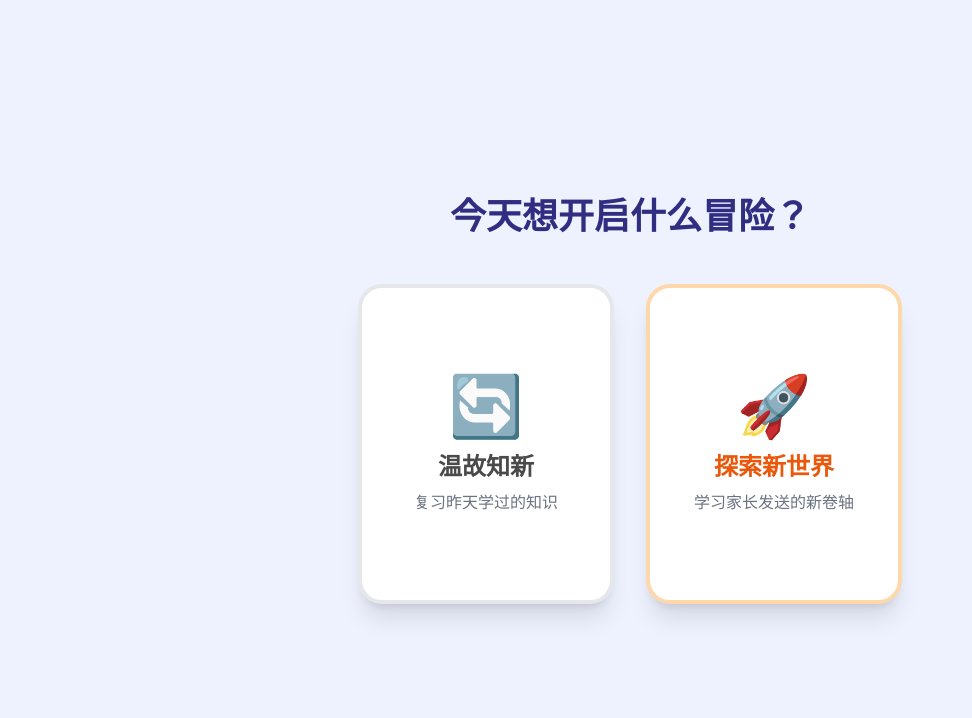
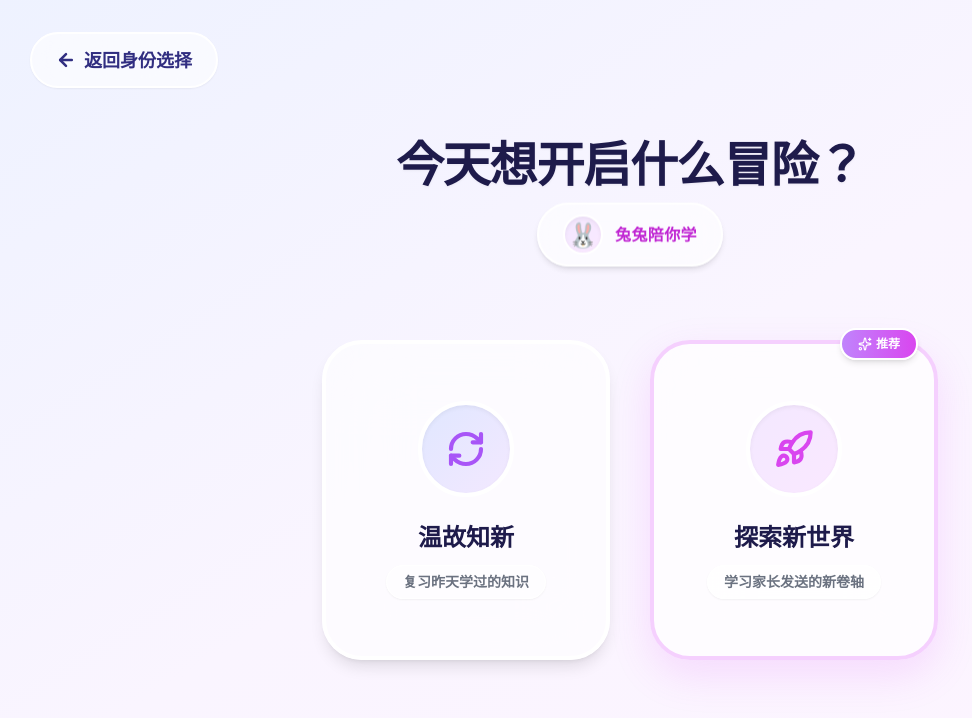
Before and after one commit to MCMR-JIM/KnowBud, a React (Vite) app in the folder looptutor-frontend/: page /select in a window 1280 px wide. Shown: the top 718 px of the page, without its empty margins (10-982 px from the left). Built offline with nearby package versions, Linux system fonts and the light colour scheme; no server answers.

Commit message:
feat(mode): 统一身份选择页面 UI风格

```diff
--- a/looptutor-frontend/src/pages/ModeSelect.tsx
+++ b/looptutor-frontend/src/pages/ModeSelect.tsx
@@ -1,30 +1,70 @@
 import { useNavigate } from 'react-router-dom';
+import { ArrowLeft, RefreshCw, Rocket, Sparkles } from 'lucide-react';
 
 export default function ModeSelect() {
   const navigate = useNavigate();
 
   return (
-    <div className="w-screen h-screen bg-indigo-50 flex flex-col items-center justify-center p-8">
-      <h1 className="text-4xl font-bold text-indigo-900 mb-12">今天想开启什么冒险？</h1>
+    // 🌟 全局背景：1:1 复刻学习界面的极淡紫渐变
+    <div className="w-screen h-screen overflow-hidden bg-gradient-to-br from-indigo-50 via-purple-50 to-fuchsia-50 flex flex-col items-center justify-center p-8 relative">
 
-      <div className="flex gap-8">
+      {/* 🌟 返回按钮：1:1 复刻学习界面的毛玻璃样式 */}
+      <button
+        onClick={() => navigate('/')}
+        className="absolute top-8 left-10 flex items-center gap-2 px-6 py-3 bg-white/60 backdrop-blur-2xl text-indigo-900 rounded-full font-black text-lg hover:bg-white active:scale-[0.96] transition-all cursor-pointer border-2 border-white shadow-sm"
+      >
+        <ArrowLeft size={20} strokeWidth={3} /> 返回身份选择
+      </button>
+
+      {/* 🌟 标题与 IP 情感连贯 */}
+      <div className="flex flex-col items-center mb-16 relative z-10">
+        <h1 className="text-4xl md:text-5xl font-black text-indigo-950 mb-6 tracking-tight drop-shadow-sm">
+          今天想开启什么冒险？
+        </h1>
+        {/* 悬浮的星空兔小标签 */}
+        <div className="flex items-center gap-3 bg-white/60 backdrop-blur-xl px-6 py-2.5 rounded-full border-2 border-white shadow-md animate-[bounce_4s_ease-in-out_infinite]">
+          <div className="w-10 h-10 rounded-full bg-gradient-to-br from-purple-100 to-fuchsia-100 flex items-center justify-center text-2xl shadow-inner border-2 border-white">
+            🐰
+          </div>
+          <span className="text-fuchsia-600 font-black text-base tracking-wide">兔兔陪你学</span>
+        </div>
+      </div>
+
+      {/* 🌟 选择卡片区 (毛玻璃拟态 + 交互动画同步) */}
+      <div className="flex gap-10 relative z-10">
+
+        {/* 卡片1：温故知新 (常规态) */}
         <button
           onClick={() => navigate('/study?mode=review')}
-          className="w-64 h-80 bg-white rounded-3xl shadow-xl hover:shadow-2xl hover:-translate-y-2 transition-all flex flex-col items-center justify-center border-4 border-blue-200 cursor-pointer"
+          className="w-72 h-80 bg-white/60 backdrop-blur-2xl rounded-[2.5rem] shadow-lg border-4 border-white flex flex-col items-center justify-center cursor-pointer transition-all duration-300 hover:-translate-y-2 hover:shadow-xl hover:border-purple-200 active:scale-[0.98] group"
         >
-          <div className="text-6xl mb-4">🔄</div>
-          <h2 className="text-2xl font-bold text-blue-600">温故知新</h2>
-          <p className="text-gray-500 mt-2">复习昨天学过的知识</p>
+          <div className="w-24 h-24 rounded-full bg-gradient-to-br from-indigo-100 to-purple-100 flex items-center justify-center mb-6 shadow-inner border-4 border-white group-hover:scale-110 transition-transform duration-300">
+            <RefreshCw size={40} className="text-purple-500" strokeWidth={2.5} />
+          </div>
+          <h2 className="text-2xl font-black text-indigo-950 mb-3 group-hover:text-purple-600 transition-colors">温故知新</h2>
+          <p className="text-gray-500 font-bold text-sm bg-white/50 px-4 py-1.5 rounded-full border border-white shadow-sm">复习昨天学过的知识</p>
         </button>
 
+        {/* 卡片2：探索新世界 (强推荐态) */}
         <button
           onClick={() => navigate('/study?mode=learn')}
-          className="w-64 h-80 bg-white rounded-3xl shadow-xl hover:shadow-2xl hover:-translate-y-2 transition-all flex flex-col items-center justify-center border-4 border-orange-200 cursor-pointer"
+          className="relative w-72 h-80 bg-white/70 backdrop-blur-2xl rounded-[2.5rem] shadow-[0_15px_40px_rgba(217,70,239,0.15)] border-4 border-fuchsia-200 flex flex-col items-center justify-center cursor-pointer transition-all duration-300 hover:-translate-y-2 hover:shadow-[0_20px_50px_rgba(217,70,239,0.25)] hover:border-fuchsia-300 active:scale-[0.98] group"
         >
-          <div className="text-6xl mb-4">🚀</div>
-          <h2 className="text-2xl font-bold text-orange-600">探索新世界</h2>
-          <p className="text-gray-500 mt-2">学习家长发送的新卷轴</p>
+          {/* 🌟 推荐态底层呼吸光晕 (极其微弱的透明外扩闪烁) */}
+          <div className="absolute inset-0 rounded-[2.5rem] border-[6px] border-fuchsia-300/30 opacity-50 animate-ping" style={{ animationDuration: '3s' }}></div>
+
+          {/* 推荐角标 */}
+          <div className="absolute -top-4 right-4 bg-gradient-to-r from-purple-400 to-fuchsia-500 text-white px-4 py-1.5 rounded-full font-black text-xs shadow-md border-2 border-white flex items-center gap-1 z-20">
+            <Sparkles size={14} /> 推荐
+          </div>
+
+          <div className="w-24 h-24 rounded-full bg-gradient-to-br from-purple-100 to-fuchsia-100 flex items-center justify-center mb-6 shadow-inner border-4 border-white group-hover:scale-110 transition-transform duration-300 relative z-10">
+            <Rocket size={40} className="text-fuchsia-500" strokeWidth={2.5} />
+          </div>
+          <h2 className="text-2xl font-black text-indigo-950 mb-3 group-hover:text-fuchsia-600 transition-colors relative z-10">探索新世界</h2>
+          <p className="text-gray-500 font-bold text-sm bg-white/70 px-4 py-1.5 rounded-full border border-white shadow-sm relative z-10">学习家长发送的新卷轴</p>
         </button>
+
       </div>
     </div>
   );
```
